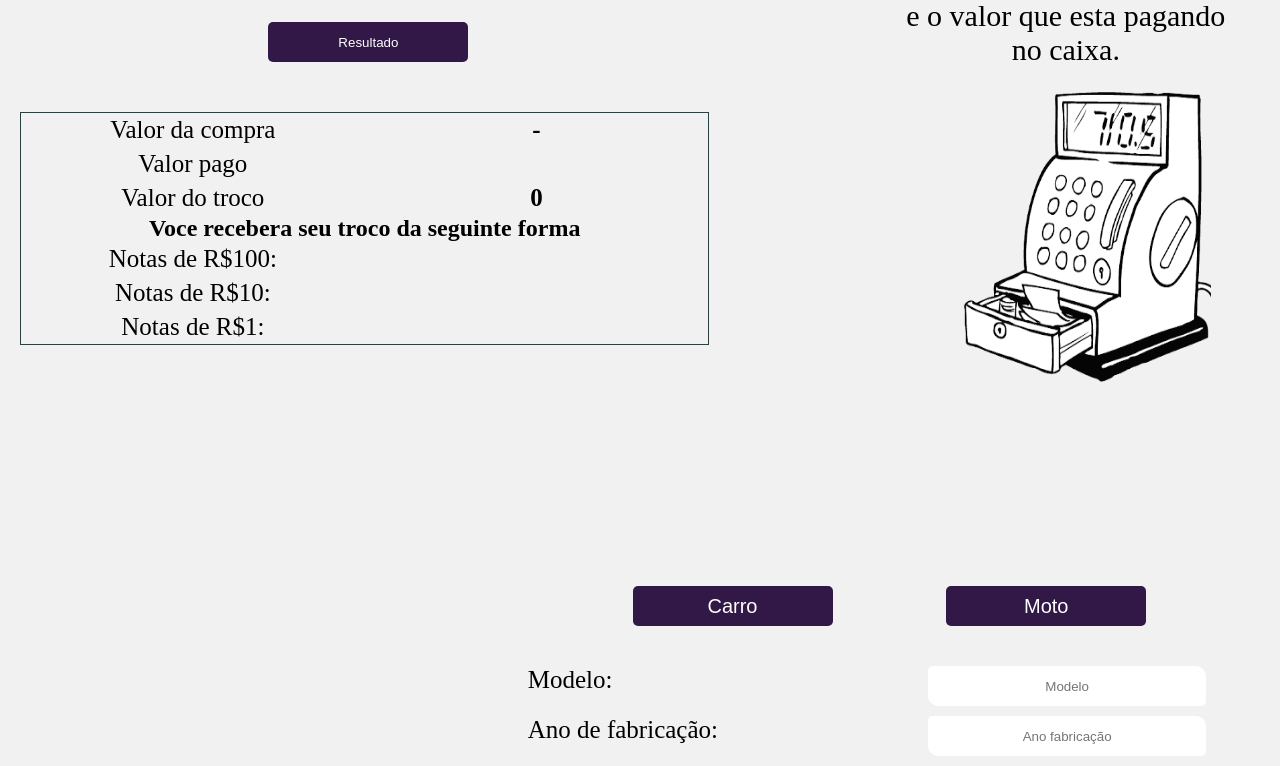
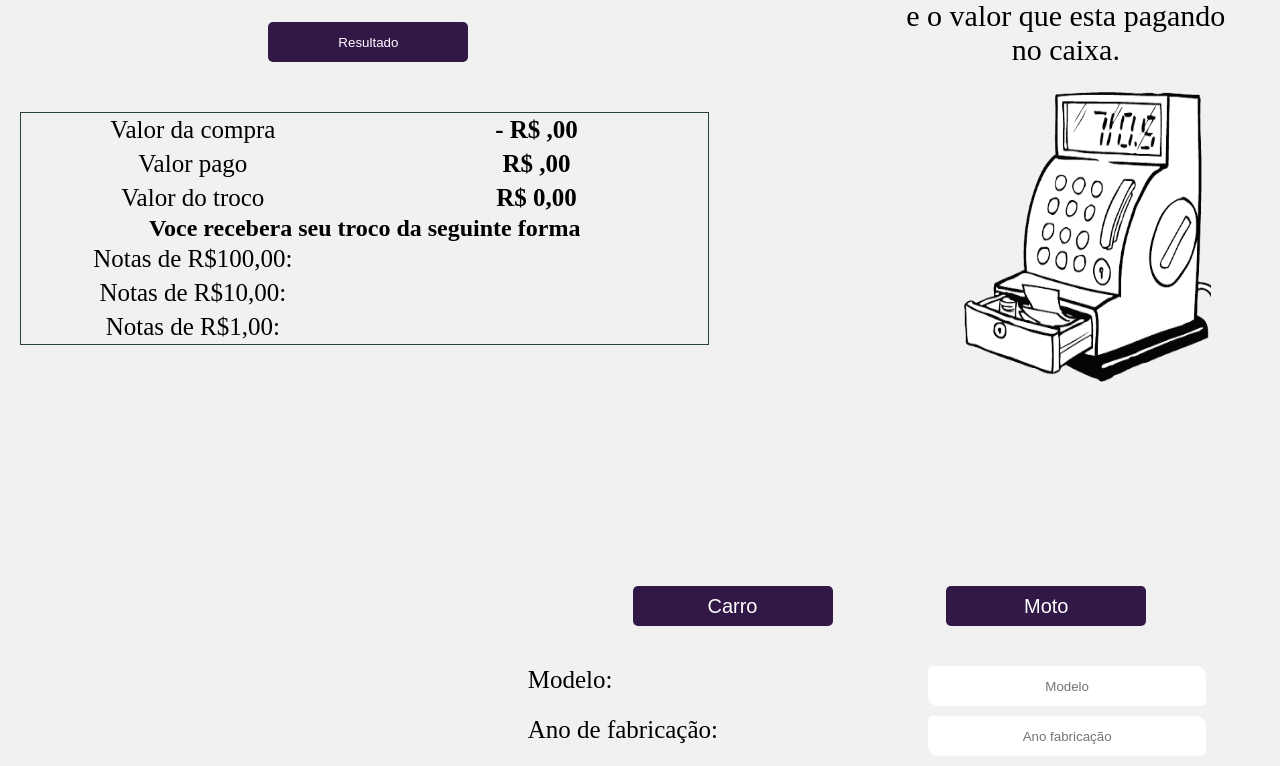
Before and after one commit to AlexandreSouzaSI/Teste-Front-End, a React (Create React App) app: page / in a window 1280 px wide. Shown: the part 1113-1879 px from the top of the page. Built offline with nearby package versions, Linux system fonts and the light colour scheme.

Commit message:
Ajustes na tebela exercicio 3

```diff
--- a/src/components/Teste2/index.tsx
+++ b/src/components/Teste2/index.tsx
@@ -40,29 +40,29 @@ export const Teste2 = () => {
         </Inputs>
         <Resposta2>
             <InfoValores>
-              <Informacao>Valor da compra</Informacao> <Valores>-{valor1}</Valores>
+              <Informacao>Valor da compra</Informacao> <Valores>- R$ {valor1},00</Valores>
             </InfoValores>
 
             <InfoValores>
-              <Informacao>Valor pago</Informacao> <Valores>{valor2}</Valores>
+              <Informacao>Valor pago</Informacao> <Valores> R$ {valor2},00</Valores>
             </InfoValores>
 
             <InfoValores>
-              <Informacao>Valor do troco</Informacao> <Valores>{result}</Valores>
+              <Informacao>Valor do troco</Informacao> <Valores> R$ {result},00</Valores>
             </InfoValores>
 
             <h2>Voce recebera seu troco da seguinte forma</h2>
 
             <InfoValores>
-              <Informacao>Notas de R$100:</Informacao> <Valores>{troco[0]} </Valores>
+              <Informacao>Notas de R$100,00:</Informacao> <Valores>{troco[0]} </Valores>
             </InfoValores>
 
             <InfoValores>
-              <Informacao>Notas de R$10:</Informacao> <Valores>{troco[1]} </Valores>
+              <Informacao>Notas de R$10,00:</Informacao> <Valores> {troco[1]} </Valores>
             </InfoValores>
 
             <InfoValores>
-              <Informacao>Notas de R$1:</Informacao> <Valores>{troco[2]} </Valores>
+              <Informacao>Notas de R$1,00:</Informacao> <Valores> {troco[2]} </Valores>
             </InfoValores>
         </Resposta2>
         </Result2>
--- a/src/components/Teste3/styles.tsx
+++ b/src/components/Teste3/styles.tsx
@@ -226,6 +226,7 @@ export const TableCar = styled.div`
       color: black;
       width: 25%;
       height: 100%;
+      padding-top: 2px;
 
       @media(max-width: 375px) {
       font-size: 10px;
@@ -240,7 +241,7 @@ export const TableCar = styled.div`
     flex-direction: row;
     justify-content: space-evenly;
     align-items: center;
-    border: 1px solid #2B4141;
+    border-bottom: 1px solid #2B4141;
     width: 100%;
     height: 7%;
 
@@ -249,12 +250,15 @@ export const TableCar = styled.div`
       color: black;
       width: 25%;
       height: 100%;
+      padding-top: 5px;
 
       @media(max-width: 375px) {
       font-size: 10px;
   }
 
-      border: 1px solid #2B4141;
+      border-bottom: 1px solid #2B4141;
+      border-right: 1px solid #2B4141;
+      border-left: 1px solid #2B4141;
     }
   }
 `
```
